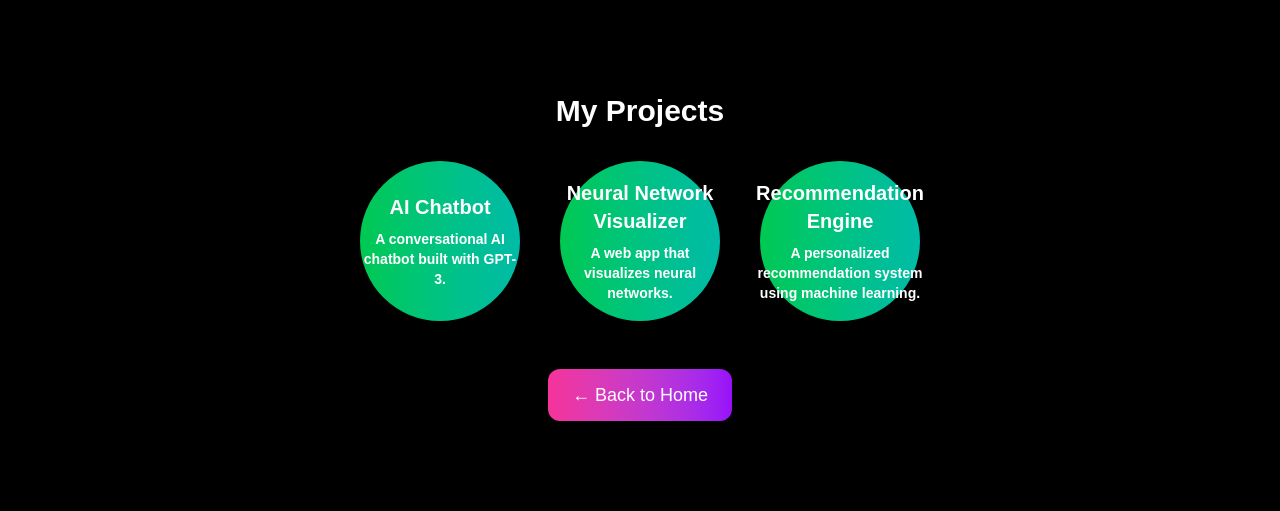
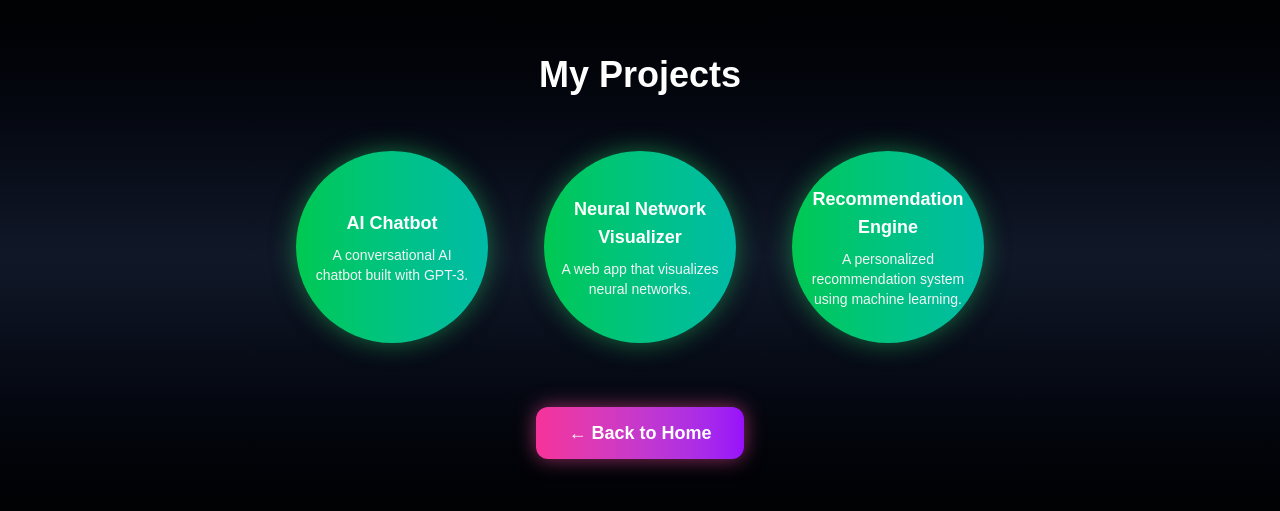
Before and after one commit to Kinfernopixel/ai-portfolio, a Next.js app: page /projects in a window 1280 px wide. Shown: the part 143-654 px from the top of the page. Built offline with nearby package versions, Linux system fonts and the light colour scheme.

Commit message:
made changes on the projects page

```diff
--- a/src/app/projects/page.js
+++ b/src/app/projects/page.js
@@ -1,7 +1,7 @@
 'use client';
 
 import { motion } from 'framer-motion';
-import Link from 'next/link'; // Import Link for navigation
+import Link from 'next/link';
 
 export default function Projects() {
   const projects = [
@@ -12,37 +12,50 @@
   ];
 
   return (
-    <div className="min-h-screen flex flex-col items-center justify-center bg-black text-white py-16">
-      <h2 className="text-3xl font-semibold mb-8">My Projects</h2>
+    <div className="min-h-screen flex flex-col items-center justify-center bg-gradient-to-b from-black via-gray-900 to-black text-white py-20 px-6">
+      <motion.h2
+        initial={{ opacity: 0, y: -20 }}
+        animate={{ opacity: 1, y: 0 }}
+        transition={{ duration: 0.6 }}
+        className="text-4xl font-bold mb-14 text-center"
+      >
+        My Projects
+      </motion.h2>
 
-      <div className="flex flex-wrap justify-center gap-10">
+      {/* Project Circles */}
+      <div className="grid grid-cols-1 sm:grid-cols-2 md:grid-cols-3 gap-14">
         {projects.map((project, index) => (
           <motion.div
             key={index}
-            className="w-40 h-40 flex items-center justify-center bg-gradient-to-r from-green-500 to-teal-500 rounded-full cursor-pointer hover:scale-110 transition-transform duration-300"
-            whileHover={{ scale: 1.2 }}
-            transition={{ duration: 0.3 }}
+            initial={{ opacity: 0, y: 30 }}
+            animate={{ opacity: 1, y: 0 }}
+            transition={{ delay: index * 0.2, duration: 0.6 }}
+            whileHover={{ scale: 1.15 }}
+            className="relative w-48 h-48 flex flex-col items-center justify-center text-center rounded-full bg-gradient-to-r from-green-500 to-teal-500 shadow-[0_0_25px_rgba(34,197,94,0.5)] hover:shadow-[0_0_45px_rgba(20,184,166,0.8)] transition-all duration-300"
           >
-            <div className="text-xl font-bold text-center">
-              <div className="mb-2">{project.name}</div>
-              <p className="text-sm">{project.description}</p>
-            </div>
+            <h3 className="text-lg font-semibold mb-2">{project.name}</h3>
+            <p className="text-sm text-gray-100 px-3">{project.description}</p>
           </motion.div>
         ))}
       </div>
 
-      {/* Back to Landing Page Button */}
-      <div className="flex justify-center mt-12">
+      {/* Back Button */}
+      <motion.div
+        initial={{ opacity: 0, y: 30 }}
+        animate={{ opacity: 1, y: 0 }}
+        transition={{ delay: 0.8 }}
+        className="mt-16"
+      >
         <Link href="/">
-            <motion.button
-            whileHover={{ scale: 1.1 }}
+          <motion.button
+            whileHover={{ scale: 1.08 }}
             transition={{ duration: 0.3 }}
-            className="px-6 py-3 bg-gradient-to-r from-pink-500 to-purple-600 rounded-xl text-white text-lg shadow-md hover:shadow-[0_0_20px_rgba(236,72,153,0.8)] transition-all"
-            >
+            className="px-8 py-3 bg-gradient-to-r from-pink-500 to-purple-600 rounded-xl text-white text-lg font-semibold shadow-[0_0_20px_rgba(236,72,153,0.6)] hover:shadow-[0_0_30px_rgba(236,72,153,0.9)] transition-all"
+          >
             ← Back to Home
-            </motion.button>
+          </motion.button>
         </Link>
-      </div>
+      </motion.div>
     </div>
   );
 }
```
